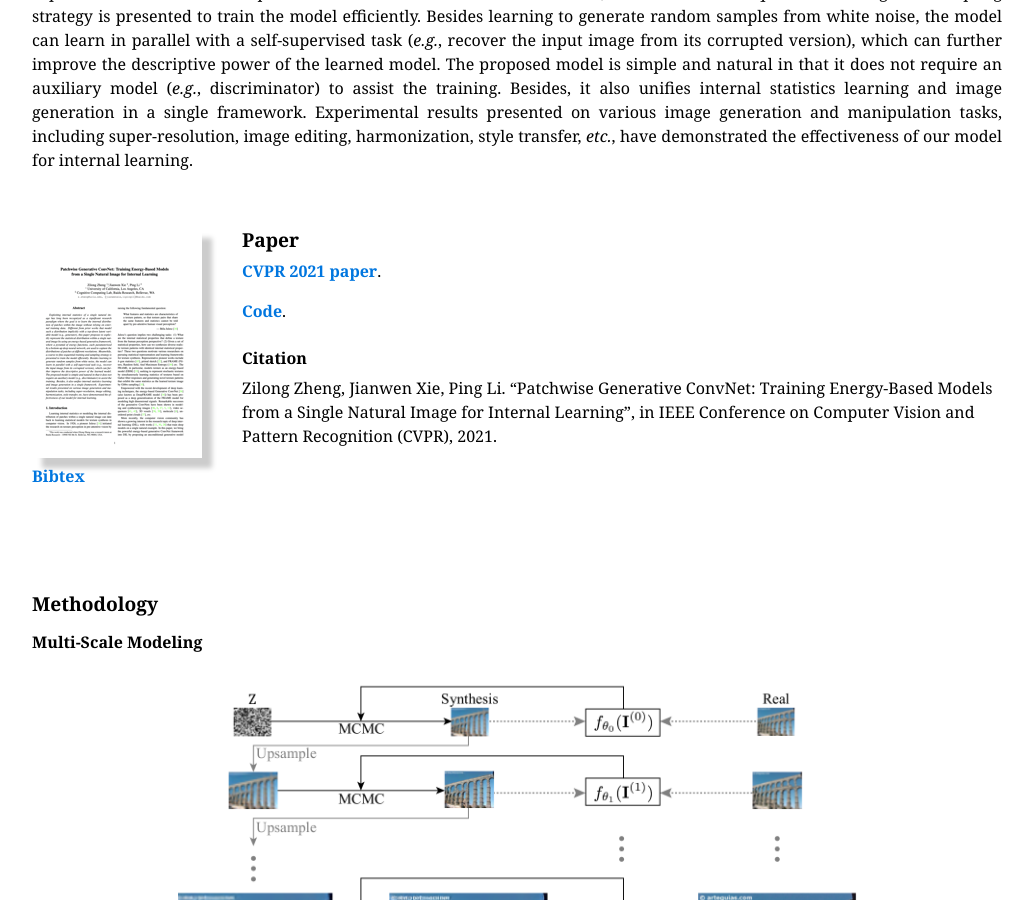
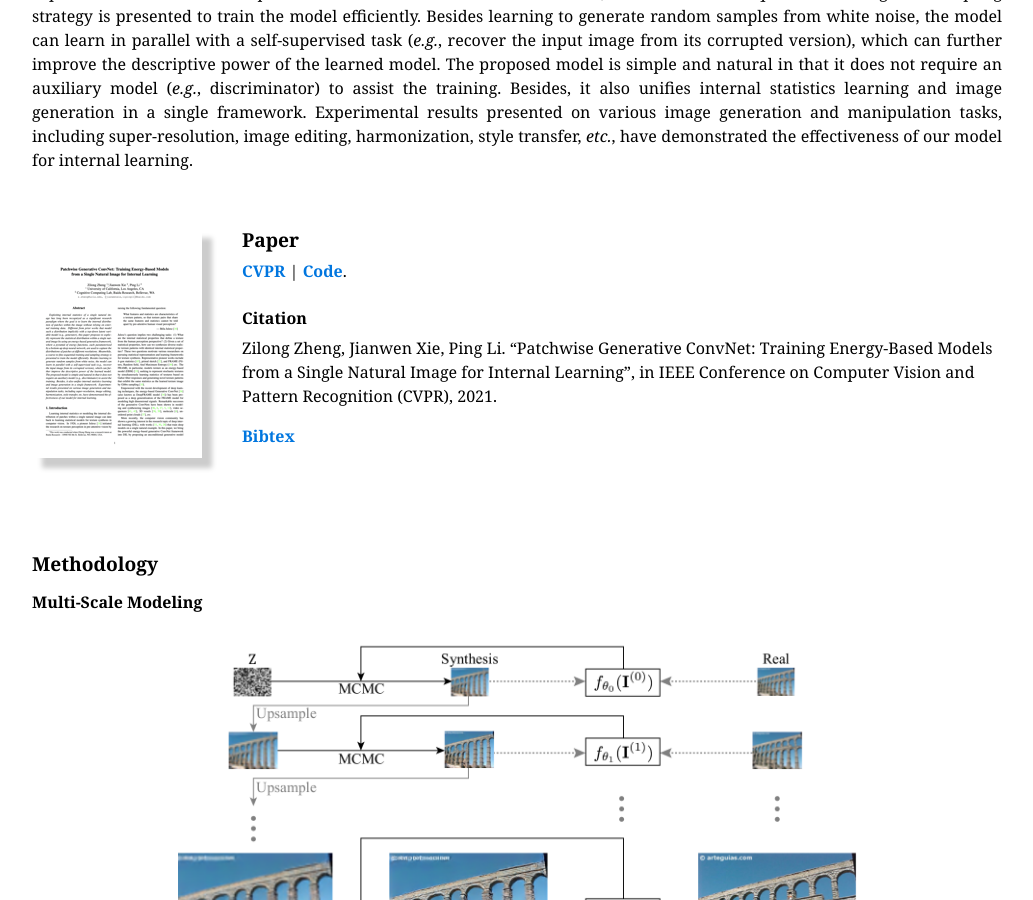
Before and after one commit to zilongzheng/zilongzheng.github.io, a Jekyll site: the page built from projects/patchgencn/index.md, in a window 1280 px wide and 900 px high, scrolled down 833 px. Shown: the whole window, without its empty margins (123-1156 px from the left). Built offline with Jekyll 4.4.1, drawn with Linux system fonts in a browser that asks for light colours; nearby versions of some CDN libraries; a style sheet for code colours, icons or effects is not loaded.

Commit message:
add patchgencn code

```diff
--- a/projects/patchgencn/index.md
+++ b/projects/patchgencn/index.md
@@ -47,9 +47,7 @@
 </a>
 
 ## Paper
-<a href="{{ page.paper | prepend: '/assets/projects/' | relative_url }}">CVPR 2021 paper</a>.
-
-<a href="https://github.com/zilongzheng/PatchGenCN">Code</a>.
+<a href="https://openaccess.thecvf.com/content/CVPR2021/html/Zheng_Patchwise_Generative_ConvNet_Training_Energy-Based_Models_From_a_Single_Natural_CVPR_2021_paper.html">CVPR</a> | <a href="https://github.com/zilongzheng/PatchGenCN">Code</a>.
 
 ### Citation
 Zilong Zheng, Jianwen Xie, Ping Li. "Patchwise Generative ConvNet: Training Energy-Based Models from a Single Natural Image for Internal Learning", in IEEE Conference on Computer Vision and Pattern Recognition (CVPR), 2021.
```
